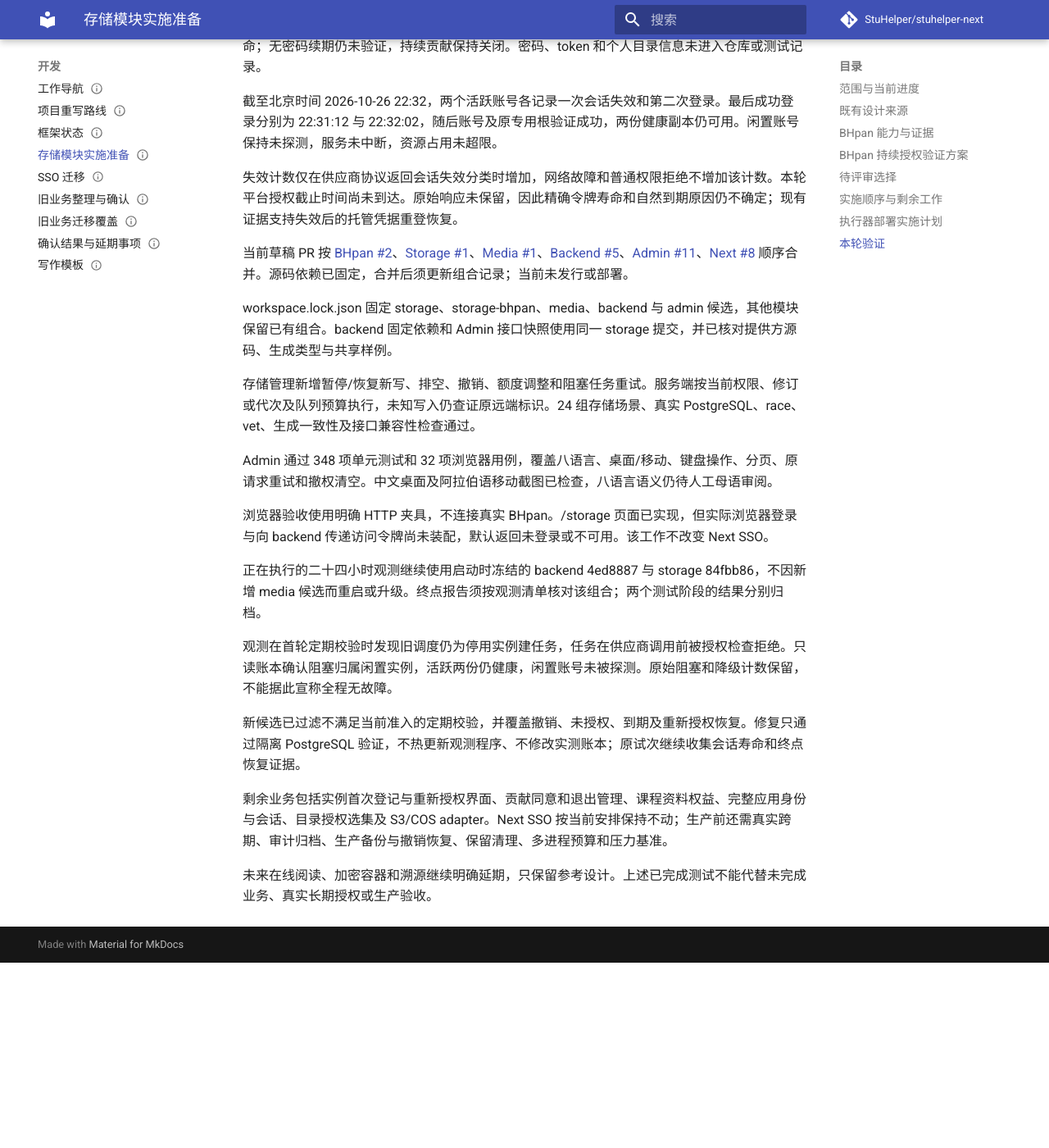
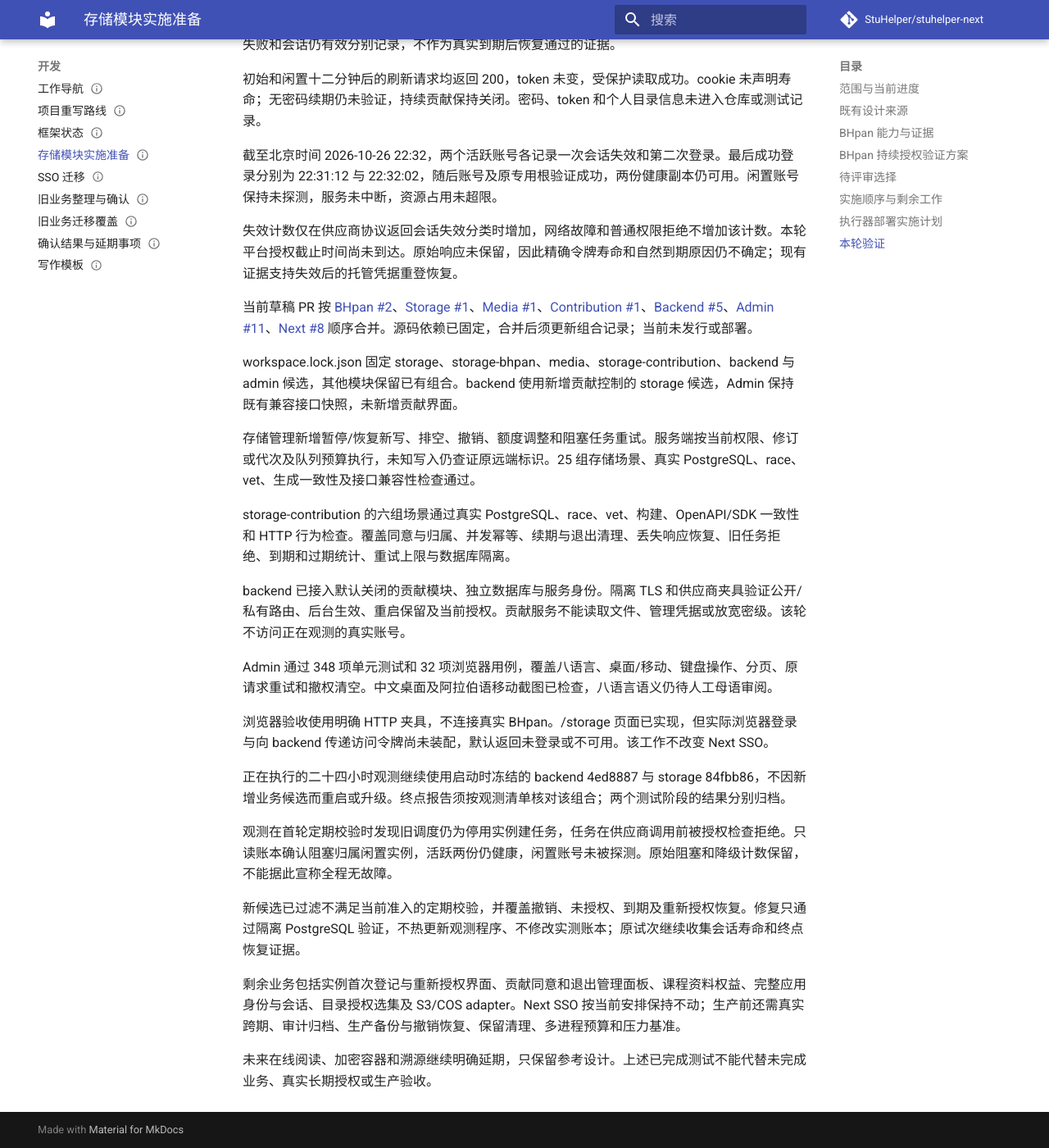
Before and after one commit to StuHelper/stuhelper-next, an MkDocs documentation site: the page built from docs/development/storage-module.md, in a window 1280 px wide and 1400 px high, scrolled down 8150 px. Shown: the whole window at 82% size. Built offline with MkDocs 1.6.1 and Material for MkDocs 9.7.7, drawn with Linux system fonts in a browser that asks for light colours; comment, search, counter and statistics services are not loaded; before the commit the page ends 9324 px from its top, so only the background shows below that; some of the changed text lies outside the part shown.

Commit message:
docs(storage): record contribution lifecycle and fixed implementation sources

```diff
--- a/docs/development/storage-module.md
+++ b/docs/development/storage-module.md
@@ -21,9 +21,10 @@
 | BHpan adapter | 已验证稳定账号与文件身份、两类登录方式、文件生命周期，以及三个真实账号的存储集成 |
 | 通用文件 | media 已实现上传、不可变版本、隔离批准、业务引用、网关下载与清理；真实数据库及后台配置联调通过 |
 | 存储运营管理 | 已实现脱敏状态、实例命令、额度调整与任务人工重试；Admin 八语言及桌面/移动浏览器检查通过，真实应用登录尚未接入 |
-| 下游业务与贡献 | resources、贡献同意、退出生命周期、奖励和界面仍待实施；基础文件能力不代替业务权益 |
+| 存储贡献 | 已实现同意、容量与期限、暂停、续期、退出、撤权、持久化协调及汇总 API；真实入口、面板、贡献榜和奖励待实施 |
+| 下游业务 | resources 课程资料权益、审核与目录业务仍待实施；基础文件能力不代替业务权益 |
 | 保护交付与阅读器 | 已记录[溯源、加密包及在线阅读参考](../design/file-protection-and-delivery.md)，明确暂不实现，未确定默认启用方式 |
-| 正式装配 | backend 已接入 storage/media API、独立 worker、在线令牌检查与 BHpan 凭据恢复；media 使用独立服务和数据库身份，Next SSO 尚未部署或配置 |
+| 正式装配 | backend 已接入 storage/media/contribution API、独立 worker、在线令牌检查与 BHpan 凭据恢复；media 使用独立服务和数据库身份，Next SSO 尚未部署或配置 |
 | 发行与部署 | 本轮不发行、不部署，也未启用真实用户贡献 |
 
 ## 既有设计来源
@@ -36,7 +37,7 @@
 | [旧分布式存储设计](https://github.com/StuHelper/StuHelper/blob/a0a998688a623da7811d04037efe0829c0783267/docs/design/distributed-storage-fabric.md) | 数据分类、存储策略、三 lane、故障域、容量预占和任务代次 | 以完整副本简化首期实现；旧默认值仅作为候选 |
 | [旧存储贡献业务](https://github.com/StuHelper/StuHelper/blob/a0a998688a623da7811d04037efe0829c0783267/docs/product-specs/storage-contribution.md) | 申请、续期、退出、贡献榜、透明度与多包下载 | 用户流程由 Next 现有规格承接，补上撤权和清理状态边界 |
 | [Next 资料共享](../spec/resource-sharing.md) | 校园资格、原创与转载、审核、购买权益、目录下载 | 继续作为业务依据，不使用旧版免费或版权规则替换 |
-| [Next 存储贡献](../spec/storage-contribution.md) | 自愿贡献、容量与期限、迁走后退出、公开统计 | 扩展适用于通过验证的多种存储；用户实例可按分类与范围审批，生命周期仍待实现 |
+| [Next 存储贡献](../spec/storage-contribution.md) | 自愿贡献、容量与期限、迁走后退出、公开统计 | 扩展适用于通过验证的多种存储；用户实例可按分类与范围审批，生命周期及汇总 API 已实现，真实入口与界面待实施 |
 
 旧方案把受限主副本放在机构 S3/COS，并存在私密第二副本和加密的剩余工作。当前按文件保护要求与实例准入判断放置，协议和账号来源不自动决定密级；旧物理存储结论不直接成为新方案的限制。
 
@@ -117,9 +118,9 @@
 | 6. 恢复与联调 | 密级与引用变化、元数据恢复、Web/Admin 八语言入口 | SP-06、SP-09、SP-24 的元数据恢复、SP-26 及真实隔离演练通过；密钥恢复随未来加密功能另行验收 |
 | 独立后续方向：受控阅读 | 参考文件保护设计，按需评审溯源、水印、加密包和在线阅读器 | 另行确定范围并完成权限、内容完整性、撤销、隐私与跨端验收；当前暂不实施 |
 
-storage 与 media 已建立有实现内容的独立仓库并登记 Mani；其余职责在有实际实现时按相同约定建仓。架构规格、提供方契约、模块实现与使用方接入分别交付；跨仓 PR 列出依赖、合并顺序和实际验证组合。
+storage、media 与 storage-contribution 已建立有实现内容的独立仓库并登记 Mani；其余职责在有实际实现时按相同约定建仓。架构规格、提供方契约、模块实现与使用方接入分别交付；跨仓 PR 列出依赖、合并顺序和实际验证组合。
 
-storage 自有清单登记二十二组场景，media 登记七组，backend 登记十二组。backend 两组需显式启用真实账号，普通 CI 只编译入口。SP-01—SP-26 包含更广的跨模块验收，未全部完成；贡献与阅读器场景不计为已实现。
+storage 自有清单登记二十五组场景，media 登记七组，storage-contribution 登记六组，backend 登记十四组。backend 两组需显式启用真实账号，普通 CI 只编译入口。SP-01—SP-26 包含更广的跨模块验收，未全部完成；贡献前端、真实用户授权与阅读器场景未完成。
 
 ## 执行器部署实施计划
 
@@ -178,22 +179,26 @@
 
 失效计数仅在供应商协议返回会话失效分类时增加，网络故障和普通权限拒绝不增加该计数。本轮平台授权截止时间尚未到达。原始响应未保留，因此精确令牌寿命和自然到期原因仍不确定；现有证据支持失效后的托管凭据重登恢复。
 
-当前草稿 PR 按 [BHpan #2](https://github.com/StuHelper/stuhelper-storage-bhpan/pull/2)、[Storage #1](https://github.com/StuHelper/stuhelper-storage/pull/1)、[Media #1](https://github.com/StuHelper/stuhelper-media/pull/1)、[Backend #5](https://github.com/StuHelper/stuhelper-backend/pull/5)、[Admin #11](https://github.com/StuHelper/stuhelper-admin/pull/11)、[Next #8](https://github.com/StuHelper/stuhelper-next/pull/8) 顺序合并。源码依赖已固定，合并后须更新组合记录；当前未发行或部署。
+当前草稿 PR 按 [BHpan #2](https://github.com/StuHelper/stuhelper-storage-bhpan/pull/2)、[Storage #1](https://github.com/StuHelper/stuhelper-storage/pull/1)、[Media #1](https://github.com/StuHelper/stuhelper-media/pull/1)、[Contribution #1](https://github.com/StuHelper/stuhelper-storage-contribution/pull/1)、[Backend #5](https://github.com/StuHelper/stuhelper-backend/pull/5)、[Admin #11](https://github.com/StuHelper/stuhelper-admin/pull/11)、[Next #8](https://github.com/StuHelper/stuhelper-next/pull/8) 顺序合并。源码依赖已固定，合并后须更新组合记录；当前未发行或部署。
 
-workspace.lock.json 固定 storage、storage-bhpan、media、backend 与 admin 候选，其他模块保留已有组合。backend 固定依赖和 Admin 接口快照使用同一 storage 提交，并已核对提供方源码、生成类型与共享样例。
+workspace.lock.json 固定 storage、storage-bhpan、media、storage-contribution、backend 与 admin 候选，其他模块保留已有组合。backend 使用新增贡献控制的 storage 候选，Admin 保持既有兼容接口快照，未新增贡献界面。
 
-存储管理新增暂停/恢复新写、排空、撤销、额度调整和阻塞任务重试。服务端按当前权限、修订或代次及队列预算执行，未知写入仍查证原远端标识。24 组存储场景、真实 PostgreSQL、race、vet、生成一致性及接口兼容性检查通过。
+存储管理新增暂停/恢复新写、排空、撤销、额度调整和阻塞任务重试。服务端按当前权限、修订或代次及队列预算执行，未知写入仍查证原远端标识。25 组存储场景、真实 PostgreSQL、race、vet、生成一致性及接口兼容性检查通过。
+
+storage-contribution 的六组场景通过真实 PostgreSQL、race、vet、构建、OpenAPI/SDK 一致性和 HTTP 行为检查。覆盖同意与归属、并发幂等、续期与退出清理、丢失响应恢复、旧任务拒绝、到期和过期统计、重试上限与数据库隔离。
+
+backend 已接入默认关闭的贡献模块、独立数据库与服务身份。隔离 TLS 和供应商夹具验证公开/私有路由、后台生效、重启保留及当前授权。贡献服务不能读取文件、管理凭据或放宽密级。该轮不访问正在观测的真实账号。
 
 Admin 通过 348 项单元测试和 32 项浏览器用例，覆盖八语言、桌面/移动、键盘操作、分页、原请求重试和撤权清空。中文桌面及阿拉伯语移动截图已检查，八语言语义仍待人工母语审阅。
 
 浏览器验收使用明确 HTTP 夹具，不连接真实 BHpan。/storage 页面已实现，但实际浏览器登录与向 backend 传递访问令牌尚未装配，默认返回未登录或不可用。该工作不改变 Next SSO。
 
-正在执行的二十四小时观测继续使用启动时冻结的 backend 4ed8887 与 storage 84fbb86，不因新增 media 候选而重启或升级。终点报告须按观测清单核对该组合；两个测试阶段的结果分别归档。
+正在执行的二十四小时观测继续使用启动时冻结的 backend 4ed8887 与 storage 84fbb86，不因新增业务候选而重启或升级。终点报告须按观测清单核对该组合；两个测试阶段的结果分别归档。
 
 观测在首轮定期校验时发现旧调度仍为停用实例建任务，任务在供应商调用前被授权检查拒绝。只读账本确认阻塞归属闲置实例，活跃两份仍健康，闲置账号未被探测。原始阻塞和降级计数保留，不能据此宣称全程无故障。
 
 新候选已过滤不满足当前准入的定期校验，并覆盖撤销、未授权、到期及重新授权恢复。修复只通过隔离 PostgreSQL 验证，不热更新观测程序、不修改实测账本；原试次继续收集会话寿命和终点恢复证据。
 
-剩余业务包括实例首次登记与重新授权界面、贡献同意和退出管理、课程资料权益、完整应用身份与会话、目录授权选集及 S3/COS adapter。Next SSO 按当前安排保持不动；生产前还需真实跨期、审计归档、生产备份与撤销恢复、保留清理、多进程预算和压力基准。
+剩余业务包括实例首次登记与重新授权界面、贡献同意和退出管理面板、课程资料权益、完整应用身份与会话、目录授权选集及 S3/COS adapter。Next SSO 按当前安排保持不动；生产前还需真实跨期、审计归档、生产备份与撤销恢复、保留清理、多进程预算和压力基准。
 
 未来在线阅读、加密容器和溯源继续明确延期，只保留参考设计。上述已完成测试不能代替未完成业务、真实长期授权或生产验收。
```
Also changed, not shown: README.md (+2 -2 lines), docs/guide/development-workspace.md (+1 -1 lines), docs/spec/storage-contribution.md (+8 -2 lines), mani.yaml (+8 -0 lines), workspace.lock.json (+7 -2 lines), 1 other file.
